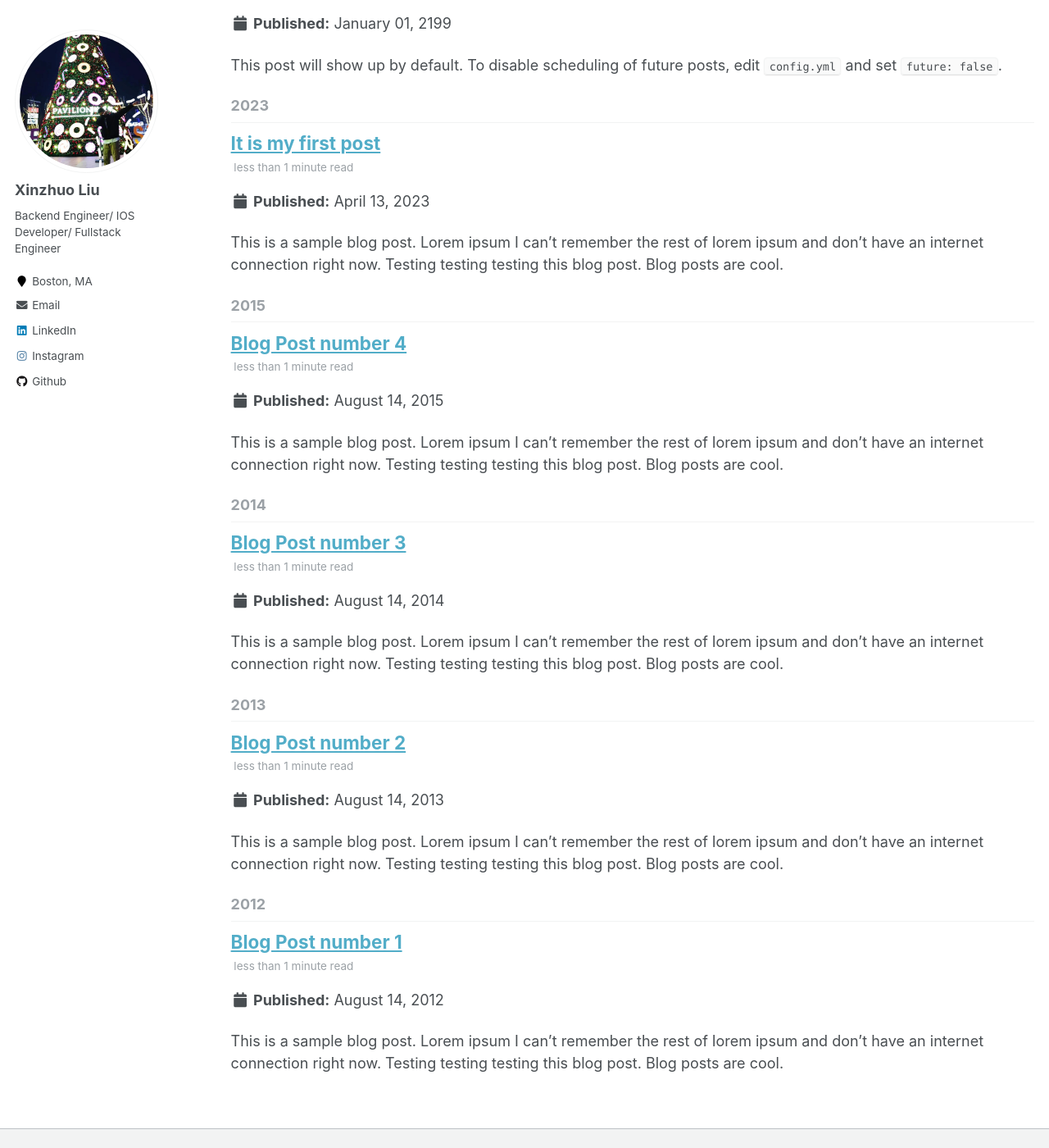
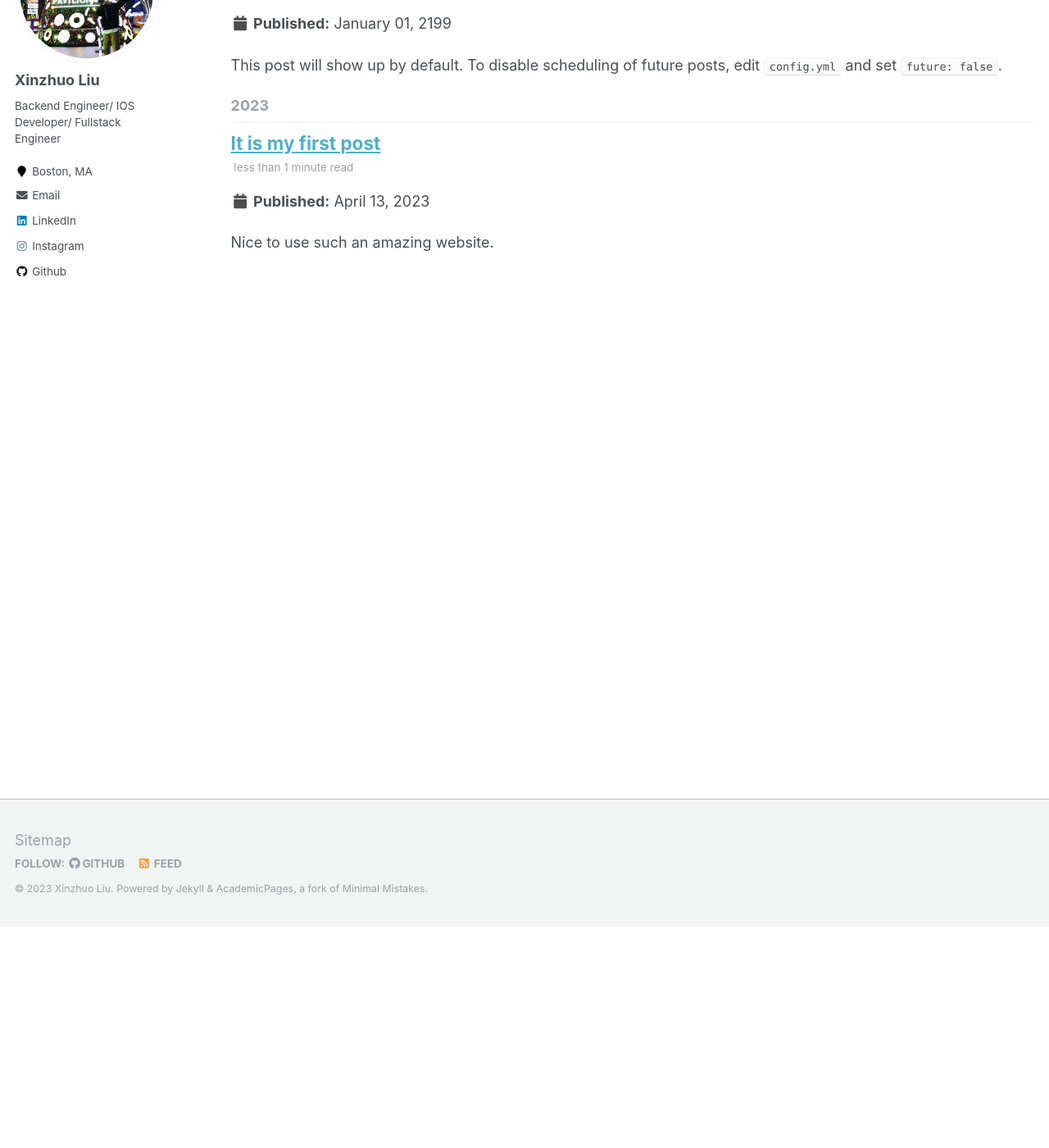
Before and after one commit to Uni-boy/uni-boy.github.io, a Jekyll site: the page built from _pages/year-archive.html, in a window 1280 px wide and 1400 px high, scrolled down 270 px. Shown: the whole window at 82% size. Built offline with Jekyll 4.4.1, drawn with Linux system fonts in a browser that asks for light colours.

Commit message:
post modified

```diff
--- a/_posts/2012-08-14-blog-post-1.md
+++ /dev/null
@@ -1,20 +0,0 @@
----
-title: 'Blog Post number 1'
-date: 2012-08-14
-permalink: /posts/2012/08/blog-post-1/
-tags:
-  - cool posts
-  - category1
-  - category2
----
-
-This is a sample blog post. Lorem ipsum I can't remember the rest of lorem ipsum and don't have an internet connection right now. Testing testing testing this blog post. Blog posts are cool.
-
-Headings are cool
-======
-
-You can have many headings
-======
-
-Aren't headings cool?
-------
--- a/_posts/2013-08-14-blog-post-2.md
+++ /dev/null
@@ -1,20 +0,0 @@
----
-title: 'Blog Post number 2'
-date: 2013-08-14
-permalink: /posts/2013/08/blog-post-2/
-tags:
-  - cool posts
-  - category1
-  - category2
----
-
-This is a sample blog post. Lorem ipsum I can't remember the rest of lorem ipsum and don't have an internet connection right now. Testing testing testing this blog post. Blog posts are cool.
-
-Headings are cool
-======
-
-You can have many headings
-======
-
-Aren't headings cool?
-------
--- a/_posts/2014-08-14-blog-post-3.md
+++ /dev/null
@@ -1,20 +0,0 @@
----
-title: 'Blog Post number 3'
-date: 2014-08-14
-permalink: /posts/2014/08/blog-post-3/
-tags:
-  - cool posts
-  - category1
-  - category2
----
-
-This is a sample blog post. Lorem ipsum I can't remember the rest of lorem ipsum and don't have an internet connection right now. Testing testing testing this blog post. Blog posts are cool.
-
-Headings are cool
-======
-
-You can have many headings
-======
-
-Aren't headings cool?
-------
--- a/_posts/2023-04-13-blog-post-1.md
+++ b/_posts/2023-04-13-blog-post-1.md
@@ -6,4 +6,4 @@
   - brand new post
 ---
 
-This is a sample blog post. Lorem ipsum I can't remember the rest of lorem ipsum and don't have an internet connection right now. Testing testing testing this blog post. Blog posts are cool.
+Nice to use such an amazing website.
```
Also changed, not shown: _posts/2015-08-14-blog-post-4.md (deleted, +0 -20 lines).
